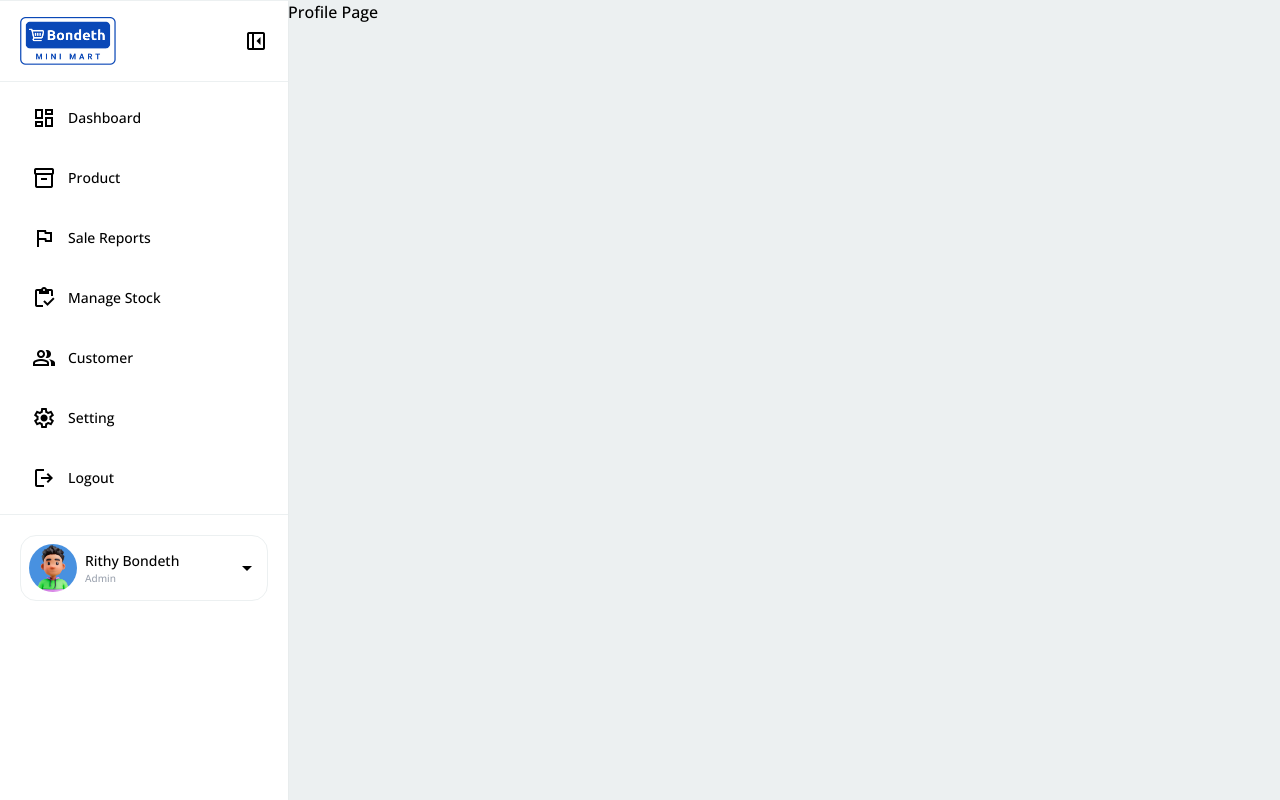
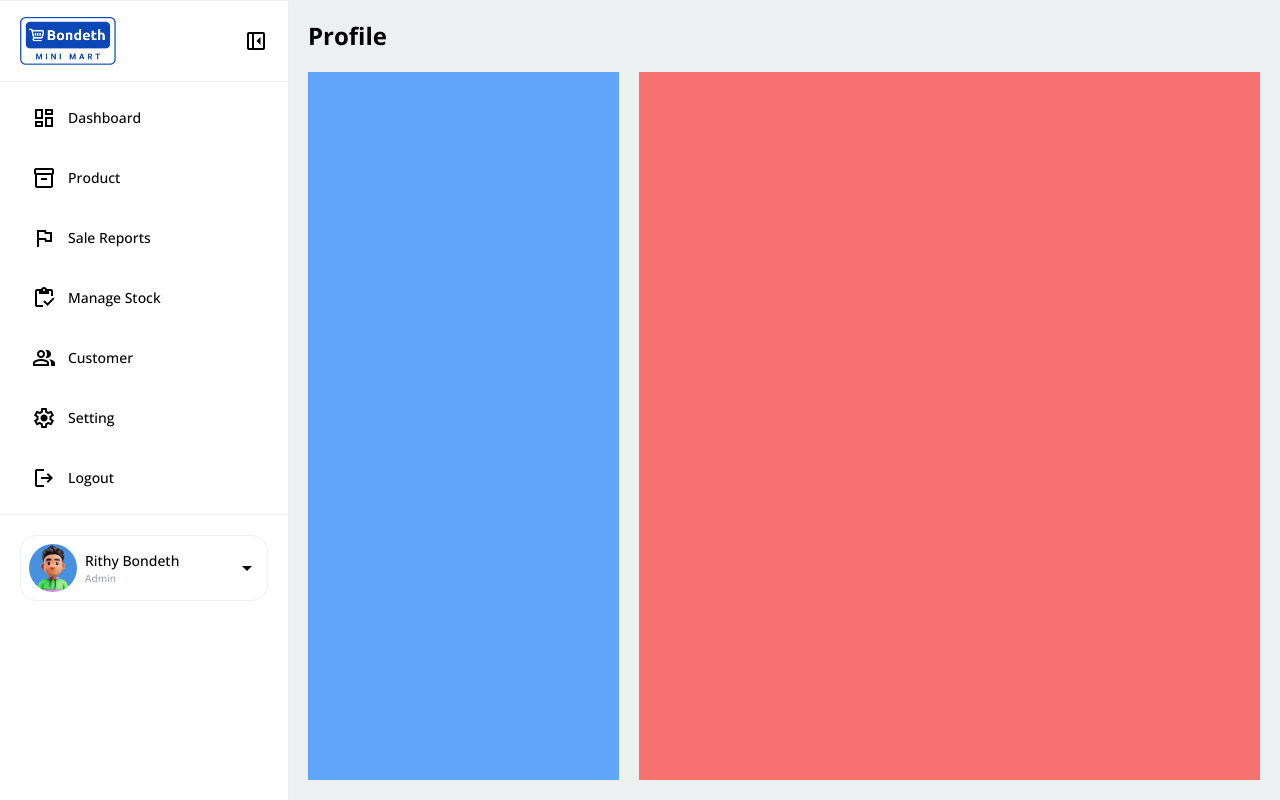
Before and after one commit to RithyBondeth/Pos-System-Frontend, a Vue app: page /profile in a window 1280 px wide. Built offline with nearby package versions, Linux system fonts and the light colour scheme; a web font is replaced by a local one.

Commit message:
profile page in progress

```diff
--- a/src/pages/sub/profile/index.vue
+++ b/src/pages/sub/profile/index.vue
@@ -1,7 +1,17 @@
 <script lang="ts" setup></script>
 
 <template>
-  <div>
-    <h1>Profile Page</h1>
+  <div class="h-screen w-full p-5 flex flex-col items-start gap-5">
+    <!-- Header Label -->
+    <p class="text-2xl font-bold">Profile</p>
+
+    <!-- Profile Section -->
+    <div class="size-full flex justify-between items-stretch gap-5">
+      <!-- Left Side Section -->
+      <div class="w-1/3 bg-blue-400"></div>
+
+      <!-- Right Side Section -->
+      <div class="w-2/3 bg-red-400"></div>
+    </div>
   </div>
 </template>
```
